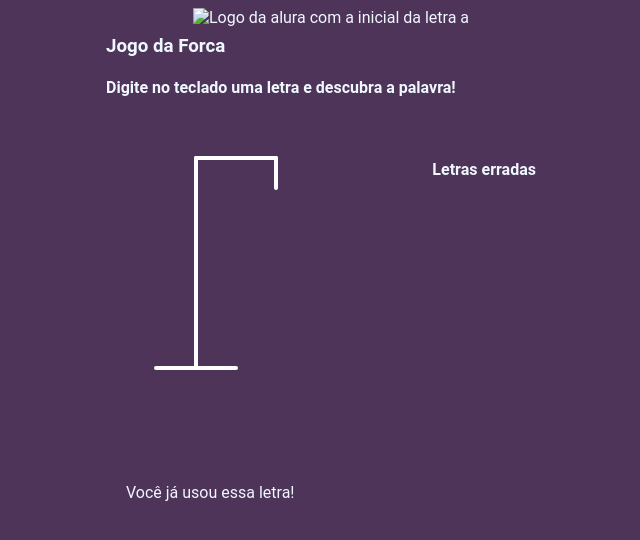
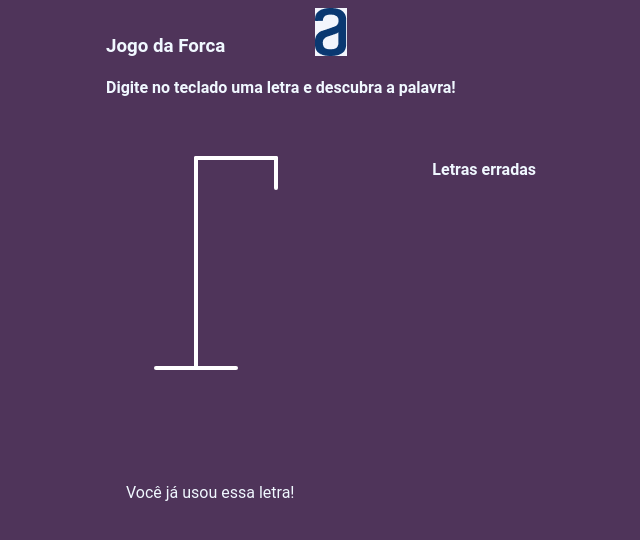
Before and after one commit to silviodiniz/challenge2, a plain HTML site: page index.html in a window 1280 px wide. Shown: the whole page, without its empty margins (317-957 px from the left). Drawn offline with Linux system fonts and the light colour scheme.

Commit message:
Add files via upload
2nd commit image logo alura carregado direto do arquivo main e não do arquivo de img.

```diff
--- a/index.html
+++ b/index.html
@@ -9,7 +9,7 @@
     </head>
     <body>
         <header>
-         <nbsp><img src="imagens/logoalura.png" alt="Logo da alura com a inicial da letra a">
+         <nbsp><img src="logoalura.png" alt="Logo da alura com a inicial da letra a">
         </header>
         <main>
         <h3 id="titulo">Jogo da Forca</h3>
```
